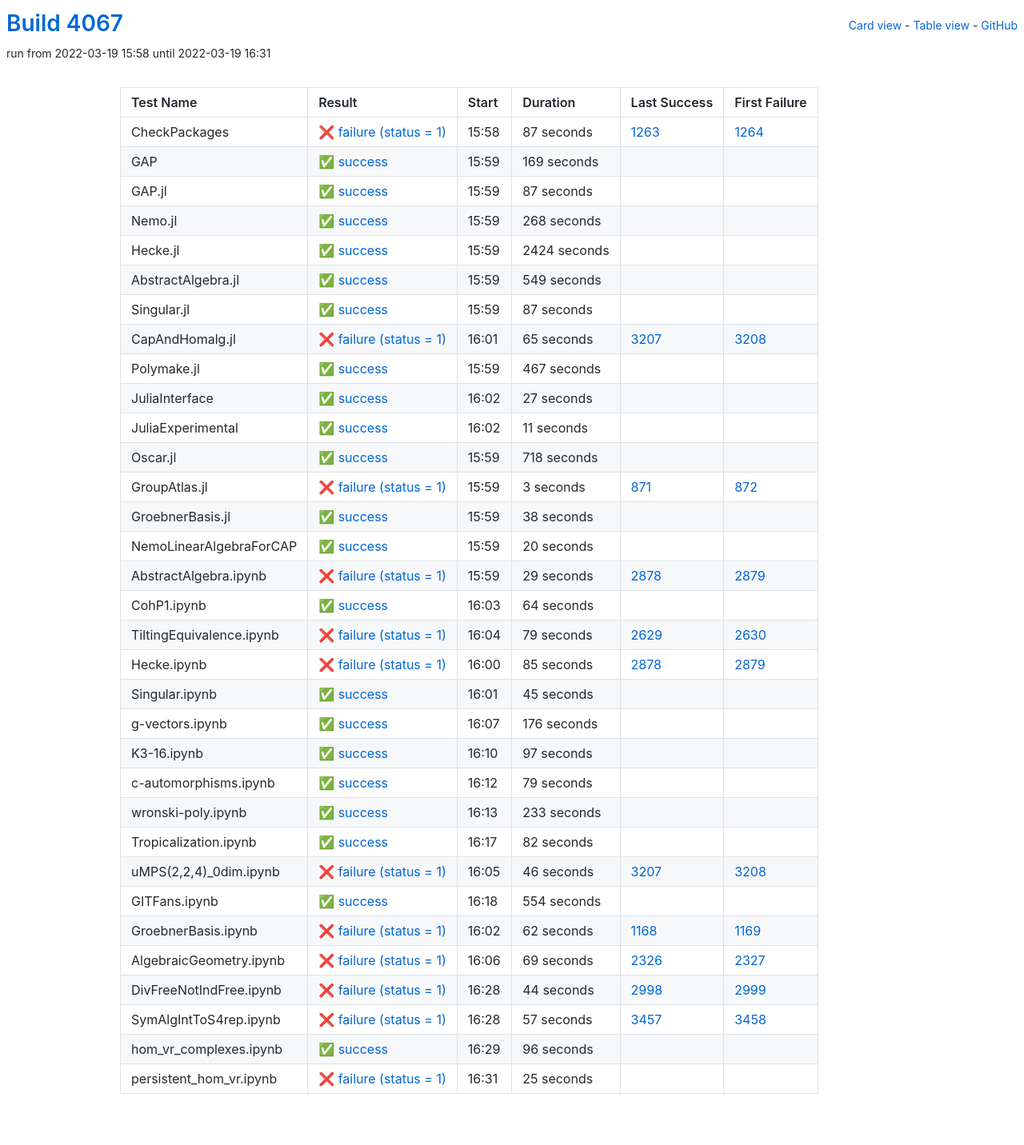
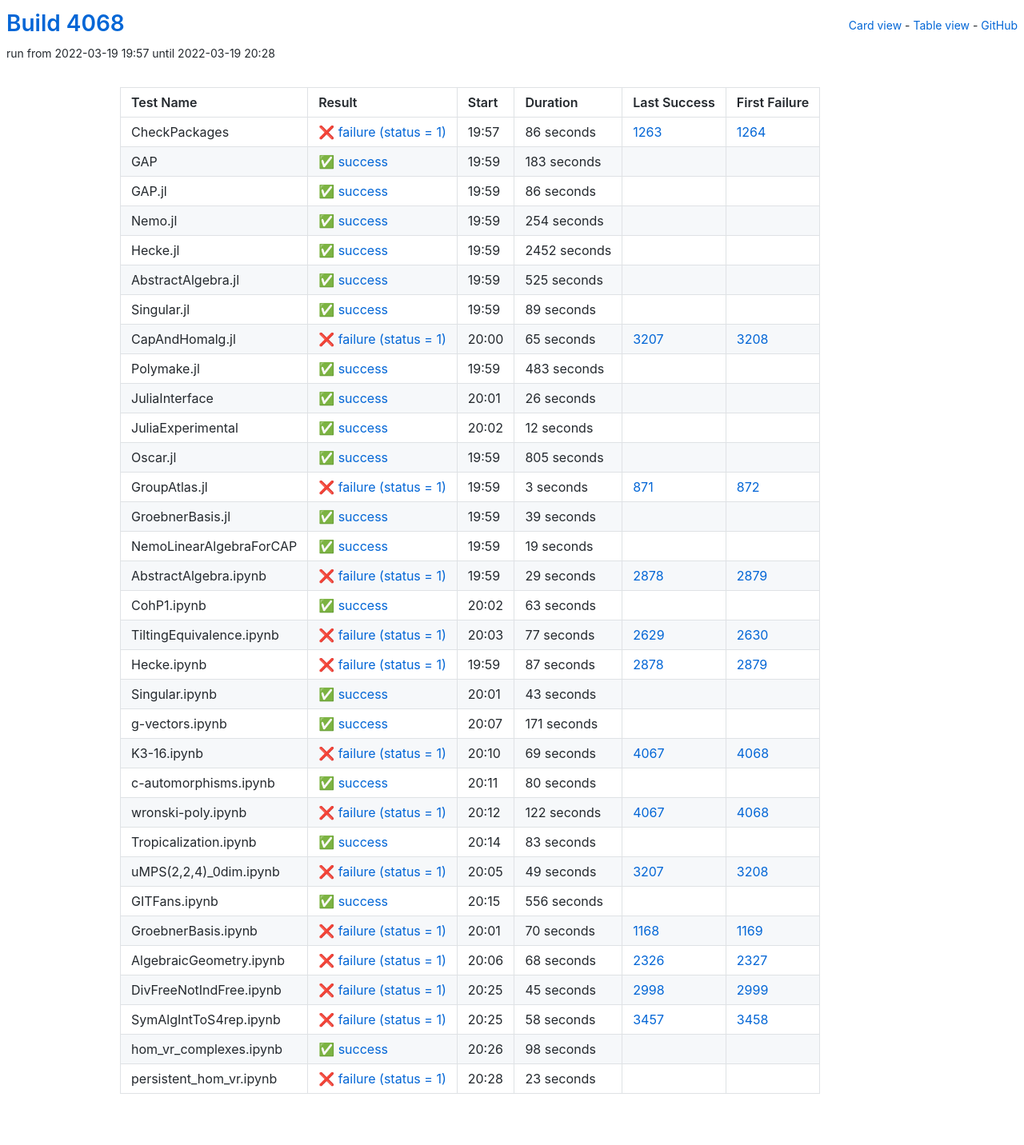
Before and after one commit to oscar-system/oscar-ci-status-stable, a Jekyll site: the page built from table.html, in a window 1280 px wide. Shown: the whole page at 80% size. Built offline with Jekyll 4.4.1, drawn with Linux system fonts in a browser that asks for light colours.

Commit message:
Build #4068

```diff
--- a/_data/ci.yml
+++ b/_data/ci.yml
@@ -1,6 +1,6 @@
 ---
-build: 4067
-build_url: https://oscarci.mathematik.uni-kl.de/job/oscar-stable/4067/
+build: 4068
+build_url: https://oscarci.mathematik.uni-kl.de/job/oscar-stable/4068/
 job: oscar-stable
 organization: oscar-system
 repo: oscar-ci-status-stable
@@ -8,92 +8,92 @@ repourl: https://github.com/oscar-system/oscar-ci-status-stable
 tests:
 - name: CheckPackages
   id: checkpackages
-  log: https://oscarci.mathematik.uni-kl.de/job/oscar-stable/4067/artifact/logs/build-4067/CheckPackages.log
-  start: 2022-03-19 15:58
+  log: https://oscarci.mathematik.uni-kl.de/job/oscar-stable/4068/artifact/logs/build-4068/CheckPackages.log
+  start: 2022-03-19 19:57
   success: false
   exitcode: 1
   status: failure
-  duration: 87
+  duration: 86
   last_success: 1263
   last_success_url: https://oscarci.mathematik.uni-kl.de/job/oscar-stable/1263/
   first_failure: 1264
   first_failure_url: https://oscarci.mathematik.uni-kl.de/job/oscar-stable/1264/
 - name: GAP
   id: gap
-  log: https://oscarci.mathematik.uni-kl.de/job/oscar-stable/4067/artifact/logs/build-4067/GAP.log
-  start: 2022-03-19 15:59
+  log: https://oscarci.mathematik.uni-kl.de/job/oscar-stable/4068/artifact/logs/build-4068/GAP.log
+  start: 2022-03-19 19:59
   success: true
   exitcode: 0
   status: success
-  duration: 169
+  duration: 183
   last_success: false
   last_success_url:
   first_failure: false
   first_failure_url:
 - name: GAP.jl
   id: gap-jl
-  log: https://oscarci.mathematik.uni-kl.de/job/oscar-stable/4067/artifact/logs/build-4067/GAP.jl.log
-  start: 2022-03-19 15:59
+  log: https://oscarci.mathematik.uni-kl.de/job/oscar-stable/4068/artifact/logs/build-4068/GAP.jl.log
+  start: 2022-03-19 19:59
   success: true
   exitcode: 0
   status: success
-  duration: 87
+  duration: 86
   last_success: false
   last_success_url:
   first_failure: false
   first_failure_url:
 - name: Nemo.jl
   id: nemo-jl
-  log: https://oscarci.mathematik.uni-kl.de/job/oscar-stable/4067/artifact/logs/build-4067/Nemo.jl.log
-  start: 2022-03-19 15:59
+  log: https://oscarci.mathematik.uni-kl.de/job/oscar-stable/4068/artifact/logs/build-4068/Nemo.jl.log
+  start: 2022-03-19 19:59
   success: true
   exitcode: 0
   status: success
-  duration: 268
+  duration: 254
   last_success: false
   last_success_url:
   first_failure: false
   first_failure_url:
 - name: Hecke.jl
   id: hecke-jl
-  log: https://oscarci.mathematik.uni-kl.de/job/oscar-stable/4067/artifact/logs/build-4067/Hecke.jl.log
-  start: 2022-03-19 15:59
+  log: https://oscarci.mathematik.uni-kl.de/job/oscar-stable/4068/artifact/logs/build-4068/Hecke.jl.log
+  start: 2022-03-19 19:59
   success: true
   exitcode: 0
   status: success
-  duration: 2424
+  duration: 2452
   last_success: false
   last_success_url:
   first_failure: false
   first_failure_url:
 - name: AbstractAlgebra.jl
   id: abstractalgebra-jl
-  log: https://oscarci.mathematik.uni-kl.de/job/oscar-stable/4067/artifact/logs/build-4067/AbstractAlgebra.jl.log
-  start: 2022-03-19 15:59
+  log: https://oscarci.mathematik.uni-kl.de/job/oscar-stable/4068/artifact/logs/build-4068/AbstractAlgebra.jl.log
+  start: 2022-03-19 19:59
   success: true
   exitcode: 0
   status: success
-  duration: 549
+  duration: 525
   last_success: false
   last_success_url:
   first_failure: false
   first_failure_url:
 - name: Singular.jl
   id: singular-jl
-  log: https://oscarci.mathematik.uni-kl.de/job/oscar-stable/4067/artifact/logs/build-4067/Singular.jl.log
-  start: 2022-03-19 15:59
+  log: https://oscarci.mathematik.uni-kl.de/job/oscar-stable/4068/artifact/logs/build-4068/Singular.jl.log
+  start: 2022-03-19 19:59
   success: true
   exitcode: 0
   status: success
-  duration: 87
+  duration: 89
   last_success: false
   last_success_url:
   first_failure: false
   first_failure_url:
 - name: CapAndHomalg.jl
   id: capandhomalg-jl
-  log: https://oscarci.mathematik.uni-kl.de/job/oscar-stable/4067/artifact/logs/build-4067/CapAndHomalg.jl.log
-  start: 2022-03-19 16:01
+  log: https://oscarci.mathematik.uni-kl.de/job/oscar-stable/4068/artifact/logs/build-4068/CapAndHomalg.jl.log
+  start: 2022-03-19 20:00
   success: false
   exitcode: 1
   status: failure
@@ -104,56 +104,56 @@ tests:
   first_failure_url: https://oscarci.mathematik.uni-kl.de/job/oscar-stable/3208/
 - name: Polymake.jl
   id: polymake-jl
-  log: https://oscarci.mathematik.uni-kl.de/job/oscar-stable/4067/artifact/logs/build-4067/Polymake.jl.log
-  start: 2022-03-19 15:59
+  log: https://oscarci.mathematik.uni-kl.de/job/oscar-stable/4068/artifact/logs/build-4068/Polymake.jl.log
+  start: 2022-03-19 19:59
   success: true
   exitcode: 0
   status: success
-  duration: 467
+  duration: 483
   last_success: false
   last_success_url:
   first_failure: false
   first_failure_url:
 - name: JuliaInterface
   id: juliainterface
-  log: https://oscarci.mathematik.uni-kl.de/job/oscar-stable/4067/artifact/logs/build-4067/JuliaInterface.log
-  start: 2022-03-19 16:02
+  log: https://oscarci.mathematik.uni-kl.de/job/oscar-stable/4068/artifact/logs/build-4068/JuliaInterface.log
+  start: 2022-03-19 20:01
   success: true
   exitcode: 0
   status: success
-  duration: 27
+  duration: 26
   last_success: false
   last_success_url:
   first_failure: false
   first_failure_url:
 - name: JuliaExperimental
   id: juliaexperimental
-  log: https://oscarci.mathematik.uni-kl.de/job/oscar-stable/4067/artifact/logs/build-4067/JuliaExperimental.log
-  start: 2022-03-19 16:02
+  log: https://oscarci.mathematik.uni-kl.de/job/oscar-stable/4068/artifact/logs/build-4068/JuliaExperimental.log
+  start: 2022-03-19 20:02
   success: true
   exitcode: 0
   status: success
-  duration: 11
+  duration: 12
   last_success: false
   last_success_url:
   first_failure: false
   first_failure_url:
 - name: Oscar.jl
   id: oscar-jl
-  log: https://oscarci.mathematik.uni-kl.de/job/oscar-stable/4067/artifact/logs/build-4067/Oscar.jl.log
-  start: 2022-03-19 15:59
+  log: https://oscarci.mathematik.uni-kl.de/job/oscar-stable/4068/artifact/logs/build-4068/Oscar.jl.log
+  start: 2022-03-19 19:59
   success: true
   exitcode: 0
   status: success
-  duration: 718
+  duration: 805
   last_success: false
   last_success_url:
   first_failure: false
   first_failure_url:
 - name: GroupAtlas.jl
   id: groupatlas-jl
-  log: https://oscarci.mathematik.uni-kl.de/job/oscar-stable/4067/artifact/logs/build-4067/GroupAtlas.jl.log
-  start: 2022-03-19 15:59
+  log: https://oscarci.mathematik.uni-kl.de/job/oscar-stable/4068/artifact/logs/build-4068/GroupAtlas.jl.log
+  start: 2022-03-19 19:59
   success: false
   exitcode: 1
   status: failure
@@ -164,32 +164,32 @@ tests:
   first_failure_url: https://oscarci.mathematik.uni-kl.de/job/oscar-stable/872/
 - name: GroebnerBasis.jl
   id: groebnerbasis-jl
-  log: https://oscarci.mathematik.uni-kl.de/job/oscar-stable/4067/artifact/logs/build-4067/GroebnerBasis.jl.log
-  start: 2022-03-19 15:59
+  log: https://oscarci.mathematik.uni-kl.de/job/oscar-stable/4068/artifact/logs/build-4068/GroebnerBasis.jl.log
+  start: 2022-03-19 19:59
   success: true
   exitcode: 0
   status: success
-  duration: 38
+  duration: 39
   last_success: false
   last_success_url:
   first_failure: false
   first_failure_url:
 - name: NemoLinearAlgebraForCAP
   id: nemolinearalgebraforcap
-  log: https://oscarci.mathematik.uni-kl.de/job/oscar-stable/4067/artifact/logs/build-4067/NemoLinearAlgebraForCAP.log
-  start: 2022-03-19 15:59
+  log: https://oscarci.mathematik.uni-kl.de/job/oscar-stable/4068/artifact/logs/build-4068/NemoLinearAlgebraForCAP.log
+  start: 2022-03-19 19:59
   success: true
   exitcode: 0
   status: success
-  duration: 20
+  duration: 19
   last_success: false
   last_success_url:
   first_failure: false
   first_failure_url:
 - name: AbstractAlgebra.ipynb
   id: abstractalgebra-ipynb
-  log: https://oscarci.mathematik.uni-kl.de/job/oscar-stable/4067/artifact/logs/build-4067/AbstractAlgebra.ipynb.log
-  start: 2022-03-19 15:59
+  log: https://oscarci.mathematik.uni-kl.de/job/oscar-stable/4068/artifact/logs/build-4068/AbstractAlgebra.ipynb.log
+  start: 2022-03-19 19:59
   success: false
   exitcode: 1
   status: failure
@@ -200,204 +200,204 @@ tests:
   first_failure_url: https://oscarci.mathematik.uni-kl.de/job/oscar-stable/2879/
 - name: CohP1.ipynb
   id: cohp1-ipynb
-  log: https://oscarci.mathematik.uni-kl.de/job/oscar-stable/4067/artifact/logs/build-4067/CohP1.ipynb.log
-  start: 2022-03-19 16:03
+  log: https://oscarci.mathematik.uni-kl.de/job/oscar-stable/4068/artifact/logs/build-4068/CohP1.ipynb.log
+  start: 2022-03-19 20:02
   success: true
   exitcode: 0
   status: success
-  duration: 64
+  duration: 63
   last_success: false
   last_success_url:
   first_failure: false
   first_failure_url:
 - name: TiltingEquivalence.ipynb
   id: tiltingequivalence-ipynb
-  log: https://oscarci.mathematik.uni-kl.de/job/oscar-stable/4067/artifact/logs/build-4067/TiltingEquivalence.ipynb.log
-  start: 2022-03-19 16:04
+  log: https://oscarci.mathematik.uni-kl.de/job/oscar-stable/4068/artifact/logs/build-4068/TiltingEquivalence.ipynb.log
+  start: 2022-03-19 20:03
   success: false
   exitcode: 1
   status: failure
-  duration: 79
+  duration: 77
   last_success: 2629
   last_success_url: https://oscarci.mathematik.uni-kl.de/job/oscar-stable/2629/
   first_failure: 2630
   first_failure_url: https://oscarci.mathematik.uni-kl.de/job/oscar-stable/2630/
 - name: Hecke.ipynb
   id: hecke-ipynb
-  log: https://oscarci.mathematik.uni-kl.de/job/oscar-stable/4067/artifact/logs/build-4067/Hecke.ipynb.log
-  start: 2022-03-19 16:00
+  log: https://oscarci.mathematik.uni-kl.de/job/oscar-stable/4068/artifact/logs/build-4068/Hecke.ipynb.log
+  start: 2022-03-19 19:59
   success: false
   exitcode: 1
   status: failure
-  duration: 85
+  duration: 87
   last_success: 2878
   last_success_url: https://oscarci.mathematik.uni-kl.de/job/oscar-stable/2878/
   first_failure: 2879
   first_failure_url: https://oscarci.mathematik.uni-kl.de/job/oscar-stable/2879/
 - name: Singular.ipynb
   id: singular-ipynb
-  log: https://oscarci.mathematik.uni-kl.de/job/oscar-stable/4067/artifact/logs/build-4067/Singular.ipynb.log
-  start: 2022-03-19 16:01
+  log: https://oscarci.mathematik.uni-kl.de/job/oscar-stable/4068/artifact/logs/build-4068/Singular.ipynb.log
+  start: 2022-03-19 20:01
   success: true
   exitcode: 0
   status: success
-  duration: 45
+  duration: 43
   last_success: false
   last_success_url:
   first_failure: false
   first_failure_url:
 - name: g-vectors.ipynb
   id: g-vectors-ipynb
-  log: https://oscarci.mathematik.uni-kl.de/job/oscar-stable/4067/artifact/logs/build-4067/g-vectors.ipynb.log
-  start: 2022-03-19 16:07
+  log: https://oscarci.mathematik.uni-kl.de/job/oscar-stable/4068/artifact/logs/build-4068/g-vectors.ipynb.log
+  start: 2022-03-19 20:07
   success: true
   exitcode: 0
   status: success
-  duration: 176
+  duration: 171
   last_success: false
   last_success_url:
   first_failure: false
   first_failure_url:
 - name: K3-16.ipynb
   id: k3-16-ipynb
-  log: https://oscarci.mathematik.uni-kl.de/job/oscar-stable/4067/artifact/logs/build-4067/K3-16.ipynb.log
-  start: 2022-03-19 16:10
+  log: https://oscarci.mathematik.uni-kl.de/job/oscar-stable/4068/artifact/logs/build-4068/K3-16.ipynb.log
+  start: 2022-03-19 20:10
+  success: false
+  exitcode: 1
+  status: failure
+  duration: 69
+  last_success: 4067
+  last_success_url: https://oscarci.mathematik.uni-kl.de/job/oscar-stable/4067/
+  first_failure: 4068
+  first_failure_url: https://oscarci.mathematik.uni-kl.de/job/oscar-stable/4068/
+- name: c-automorphisms.ipynb
+  id: c-automorphisms-ipynb
+  log: https://oscarci.mathematik.uni-kl.de/job/oscar-stable/4068/artifact/logs/build-4068/c-automorphisms.ipynb.log
+  start: 2022-03-19 20:11
   success: true
   exitcode: 0
   status: success
-  duration: 97
-  last_success: false
-  last_success_url:
-  first_failure: false
-  first_failure_url:
-- name: c-automorphisms.ipynb
-  id: c-automorphisms-ipynb
-  log: https://oscarci.mathematik.uni-kl.de/job/oscar-stable/4067/artifact/logs/build-4067/c-automorphisms.ipynb.log
-  start: 2022-03-19 16:12
-  success: true
-  exitcode: 0
-  status: success
-  duration: 79
+  duration: 80
   last_success: false
   last_success_url:
   first_failure: false
   first_failure_url:
 - name: wronski-poly.ipynb
   id: wronski-poly-ipynb
-  log: https://oscarci.mathematik.uni-kl.de/job/oscar-stable/4067/artifact/logs/build-4067/wronski-poly.ipynb.log
-  start: 2022-03-19 16:13
+  log: https://oscarci.mathematik.uni-kl.de/job/oscar-stable/4068/artifact/logs/build-4068/wronski-poly.ipynb.log
+  start: 2022-03-19 20:12
+  success: false
+  exitcode: 1
+  status: failure
+  duration: 122
+  last_success: 4067
+  last_success_url: https://oscarci.mathematik.uni-kl.de/job/oscar-stable/4067/
+  first_failure: 4068
+  first_failure_url: https://oscarci.mathematik.uni-kl.de/job/oscar-stable/4068/
+- name: Tropicalization.ipynb
+  id: tropicalization-ipynb
+  log: https://oscarci.mathematik.uni-kl.de/job/oscar-stable/4068/artifact/logs/build-4068/Tropicalization.ipynb.log
+  start: 2022-03-19 20:14
   success: true
   exitcode: 0
   status: success
-  duration: 233
-  last_success: false
-  last_success_url:
-  first_failure: false
-  first_failure_url:
-- name: Tropicalization.ipynb
-  id: tropicalization-ipynb
-  log: https://oscarci.mathematik.uni-kl.de/job/oscar-stable/4067/artifact/logs/build-4067/Tropicalization.ipynb.log
-  start: 2022-03-19 16:17
-  success: true
-  exitcode: 0
-  status: success
-  duration: 82
+  duration: 83
   last_success: false
   last_success_url:
   first_failure: false
   first_failure_url:
 - name: uMPS(2,2,4)_0dim.ipynb
   id: umps-2-2-4-0dim-ipynb
-  log: https://oscarci.mathematik.uni-kl.de/job/oscar-stable/4067/artifact/logs/build-4067/uMPS-2-2-4-_0dim.ipynb.log
-  start: 2022-03-19 16:05
+  log: https://oscarci.mathematik.uni-kl.de/job/oscar-stable/4068/artifact/logs/build-4068/uMPS-2-2-4-_0dim.ipynb.log
+  start: 2022-03-19 20:05
   success: false
   exitcode: 1
   status: failure
-  duration: 46
+  duration: 49
   last_success: 3207
   last_success_url: https://oscarci.mathematik.uni-kl.de/job/oscar-stable/3207/
   first_failure: 3208
   first_failure_url: https://oscarci.mathematik.uni-kl.de/job/oscar-stable/3208/
 - name: GITFans.ipynb
   id: gitfans-ipynb
-  log: https://oscarci.mathematik.uni-kl.de/job/oscar-stable/4067/artifact/logs/build-4067/GITFans.ipynb.log
-  start: 2022-03-19 16:18
+  log: https://oscarci.mathematik.uni-kl.de/job/oscar-stable/4068/artifact/logs/build-4068/GITFans.ipynb.log
+  start: 2022-03-19 20:15
   success: true
   exitcode: 0
   status: success
-  duration: 554
+  duration: 556
   last_success: false
   last_success_url:
   first_failure: false
   first_failure_url:
 - name: GroebnerBasis.ipynb
   id: groebnerbasis-ipynb
-  log: https://oscarci.mathematik.uni-kl.de/job/oscar-stable/4067/artifact/logs/build-4067/GroebnerBasis.ipynb.log
-  start: 2022-03-19 16:02
+  log: https://oscarci.mathematik.uni-kl.de/job/oscar-stable/4068/artifact/logs/build-4068/GroebnerBasis.ipynb.log
+  start: 2022-03-19 20:01
   success: false
   exitcode: 1
   status: failure
-  duration: 62
+  duration: 70
   last_success: 1168
   last_success_url: https://oscarci.mathematik.uni-kl.de/job/oscar-stable/1168/
   first_failure: 1169
   first_failure_url: https://oscarci.mathematik.uni-kl.de/job/oscar-stable/1169/
 - name: AlgebraicGeometry.ipynb
   id: algebraicgeometry-ipynb
-  log: https://oscarci.mathematik.uni-kl.de/job/oscar-stable/4067/artifact/logs/build-4067/AlgebraicGeometry.ipynb.log
-  start: 2022-03-19 16:06
+  log: https://oscarci.mathematik.uni-kl.de/job/oscar-stable/4068/artifact/logs/build-4068/AlgebraicGeometry.ipynb.log
+  start: 2022-03-19 20:06
   success: false
   exitcode: 1
   status: failure
-  duration: 69
+  duration: 68
   last_success: 2326
   last_success_url: https://oscarci.mathematik.uni-kl.de/job/oscar-stable/2326/
   first_failure: 2327
   first_failure_url: https://oscarci.mathematik.uni-kl.de/job/oscar-stable/2327/
 - name: DivFreeNotIndFree.ipynb
   id: divfreenotindfree-ipynb
-  log: https://oscarci.mathematik.uni-kl.de/job/oscar-stable/4067/artifact/logs/build-4067/DivFreeNotIndFree.ipynb.log
-  start: 2022-03-19 16:28
+  log: https://oscarci.mathematik.uni-kl.de/job/oscar-stable/4068/artifact/logs/build-4068/DivFreeNotIndFree.ipynb.log
+  start: 2022-03-19 20:25
   success: false
   exitcode: 1
   status: failure
-  duration: 44
+  duration: 45
   last_success: 2998
   last_success_url: https://oscarci.mathematik.uni-kl.de/job/oscar-stable/2998/
   first_failure: 2999
   first_failure_url: https://oscarci.mathematik.uni-kl.de/job/oscar-stable/2999/
 - name: SymAlgIntToS4rep.ipynb
   id: symalginttos4rep-ipynb
-  log: https://oscarci.mathematik.uni-kl.de/job/oscar-stable/4067/artifact/logs/build-4067/SymAlgIntToS4rep.ipynb.log
-  start: 2022-03-19 16:28
+  log: https://oscarci.mathematik.uni-kl.de/job/oscar-stable/4068/artifact/logs/build-4068/SymAlgIntToS4rep.ipynb.log
+  start: 2022-03-19 20:25
   success: false
   exitcode: 1
   status: failure
-  duration: 57
+  duration: 58
   last_success: 3457
   last_success_url: https://oscarci.mathematik.uni-kl.de/job/oscar-stable/3457/
   first_failure: 3458
   first_failure_url: https://oscarci.mathematik.uni-kl.de/job/oscar-stable/3458/
 - name: hom_vr_complexes.ipynb
   id: hom-vr-complexes-ipynb
-  log: https://oscarci.mathematik.uni-kl.de/job/oscar-stable/4067/artifact/logs/build-4067/hom_vr_complexes.ipynb.log
-  start: 2022-03-19 16:29
+  log: https://oscarci.mathematik.uni-kl.de/job/oscar-stable/4068/artifact/logs/build-4068/hom_vr_complexes.ipynb.log
+  start: 2022-03-19 20:26
   success: true
   exitcode: 0
   status: success
-  duration: 96
+  duration: 98
   last_success: false
   last_success_url:
   first_failure: false
   first_failure_url:
 - name: persistent_hom_vr.ipynb
   id: persistent-hom-vr-ipynb
-  log: https://oscarci.mathematik.uni-kl.de/job/oscar-stable/4067/artifact/logs/build-4067/persistent_hom_vr.ipynb.log
-  start: 2022-03-19 16:31
+  log: https://oscarci.mathematik.uni-kl.de/job/oscar-stable/4068/artifact/logs/build-4068/persistent_hom_vr.ipynb.log
+  start: 2022-03-19 20:28
   success: false
   exitcode: 1
   status: failure
-  duration: 25
+  duration: 23
   last_success: false
   last_success_url:
   first_failure: false
```
Also changed, not shown: README.md.
